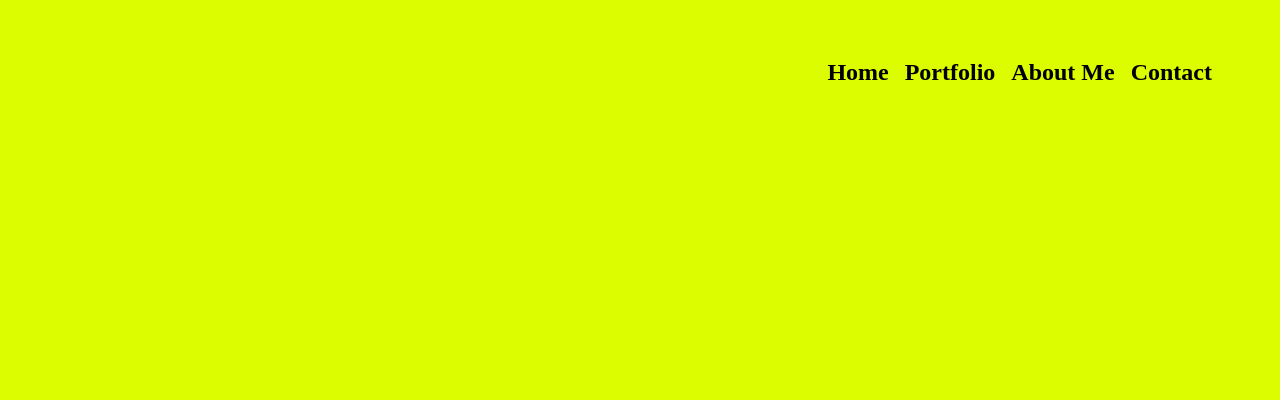
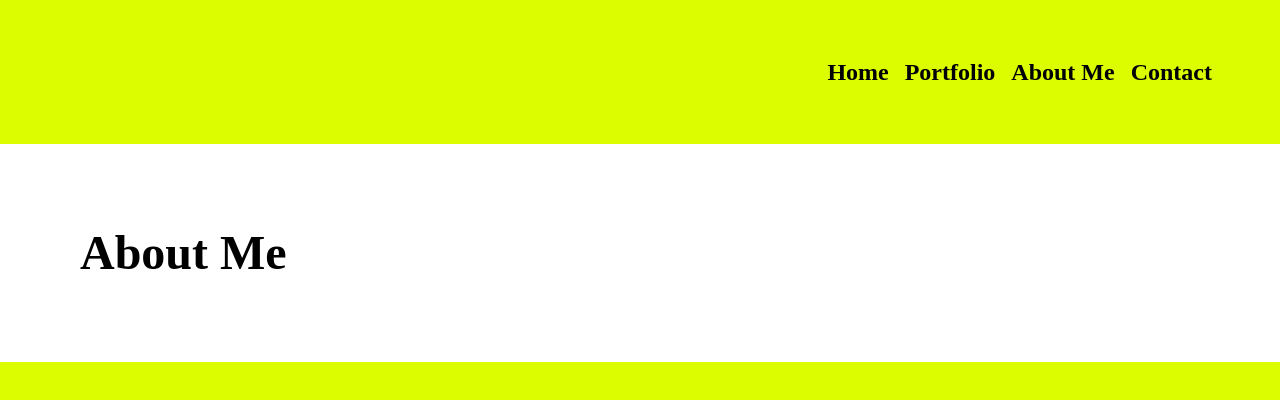
Before and after one commit to 20yuteo/portfolio-gatsby, a Gatsby site: page / in a window 1280 px wide. Built offline with nearby package versions, Linux system fonts and the light colour scheme; Gatsby itself is replaced by a stand-in of ours; a web font is replaced by a local one.

Commit message:
about me sectionをとりあえず追加

```diff
--- /dev/null
+++ b/src/components/AboutMe/index.tsx
@@ -0,0 +1,12 @@
+import React from "react";
+import SC from "./style";
+
+export const AboutMe = () => {
+    return(
+        <SC.AboutMeSection>
+            <SC.AboutMeTitle>
+                About Me
+            </SC.AboutMeTitle>
+        </SC.AboutMeSection>
+    )
+}
--- /dev/null
+++ b/src/components/AboutMe/style.ts
@@ -0,0 +1,17 @@
+import styled from 'styled-components';
+
+const AboutMeSection = styled.section`
+    padding: 80px;
+    background-color: #FFF;
+`;
+
+const AboutMeTitle = styled.h2`
+    font-size: 48px;
+    font-weight: 600;
+    line-height: 1.2;
+`;
+
+export default {
+    AboutMeSection,
+    AboutMeTitle,
+};
--- a/src/pages/index.tsx
+++ b/src/pages/index.tsx
@@ -5,6 +5,7 @@ import "../styles/global.css"
 import { createGlobalStyle } from 'styled-components'
 import reset from 'styled-reset'
 import { Header } from "../components/Header"
+import { AboutMe } from "../components/AboutMe"
 
 const GlobalStyle = createGlobalStyle`
   ${reset}
@@ -16,6 +17,7 @@ const IndexPage: React.FC<PageProps> = () => {
       <GlobalStyle />
       <SEO />
       <Header />
+      <AboutMe />
     </>
   )
 }
```
Also changed, not shown: src/components/Card/index.tsx (added), src/components/Card/style.ts (added).
